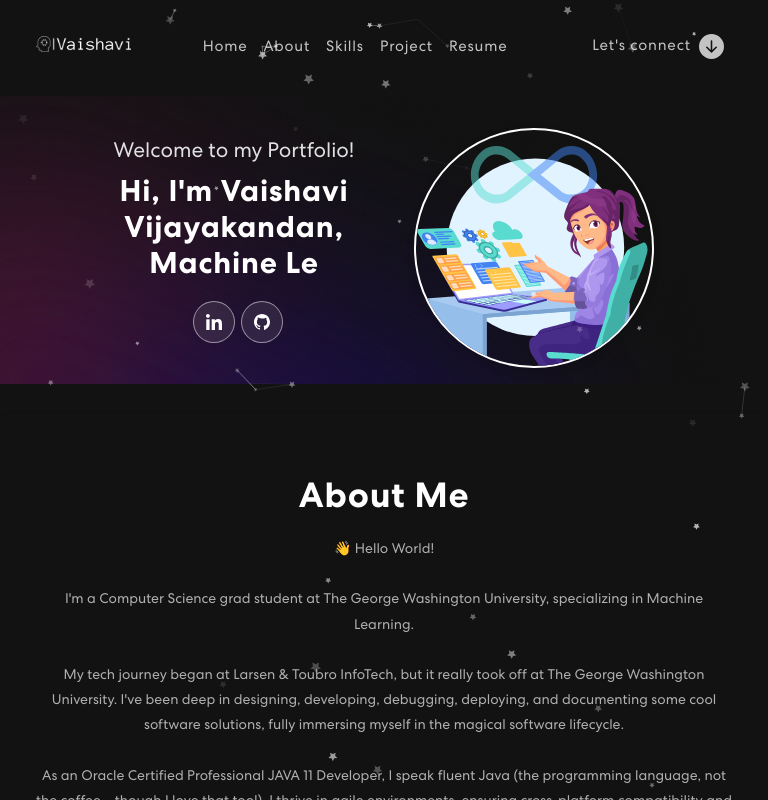
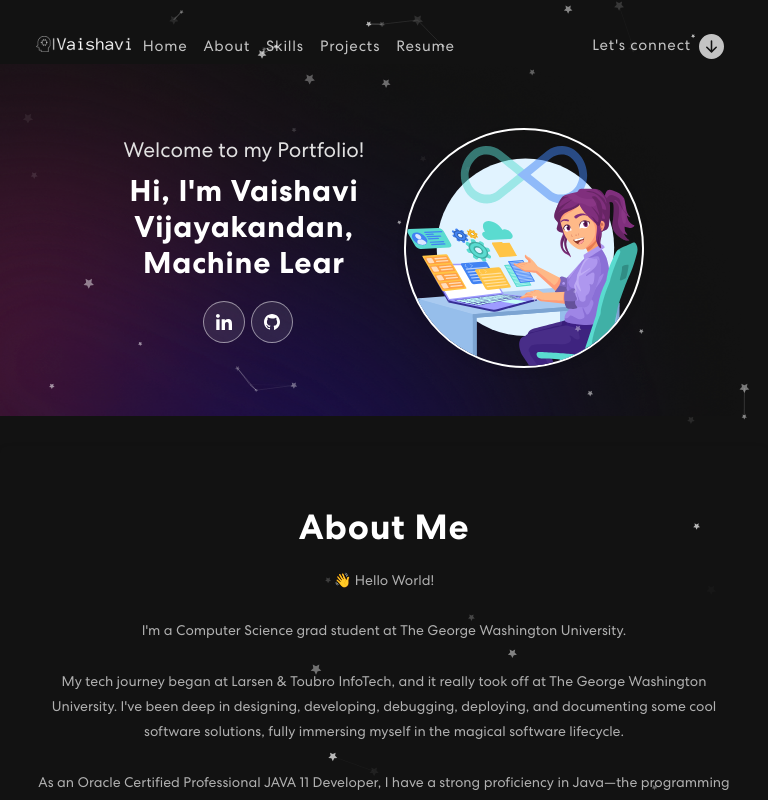
Before and after one commit to vaishavi/Vaishavi_Vijayakandan, a React (Create React App) app: page / in a window 768 px wide. Shown: the top 800 px of the page. Built offline with nearby package versions, Linux system fonts and the light colour scheme.

Commit message:
About section changes

```diff
--- a/src/App.css
+++ b/src/App.css
@@ -283,7 +283,7 @@ nav.navbar .navbar-toggler-icon:after {
   top: 8px;
 }
 
-nav.navbar .navbar-toggler[aria-expanded="true"] .navbar-toggler-icon:after {
+/* nav.navbar .navbar-toggler[aria-expanded="true"] .navbar-toggler-icon:after {
   transform: rotate(45deg);
   background-color: #fff;
   height: 2px;
@@ -297,7 +297,7 @@ nav.navbar .navbar-toggler[aria-expanded="true"] .navbar-toggler-icon:before {
 
 nav.navbar .navbar-toggler[aria-expanded="true"] .navbar-toggler-icon {
   border-color: transparent;
-}
+} */
 
 .vvd {
   font-weight: 400;
@@ -872,7 +872,6 @@ nav.navbar .navbar-toggler[aria-expanded="true"] .navbar-toggler-icon {
   text-align: center;
   width: 100%;
   max-width: 1000px;
-  /* Limit the max width of the form */
   margin: 0 auto;
 }
 
@@ -1154,16 +1153,13 @@ nav.navbar .navbar-toggler[aria-expanded="true"] .navbar-toggler-icon {
     width: 95px;
   }
   #basic-navbar-nav{
-    margin-left: 5rem;
+    margin-left: 1.25rem;
 
   }
   .nav.navbar .navbar-nav .nav-link.navbar-link {
     padding: 0px;
   }
 
-  .banner{
-    padding: 3rem;
-  }
 
  .navbar .nav-link {
    padding-left: 5px;
@@ -1194,8 +1190,8 @@ nav.navbar .navbar-toggler[aria-expanded="true"] .navbar-toggler-icon {
   }
 
   .banner {
-    padding: 1rem;
-    margin-top: 6rem;
+    padding: 3rem;
+    margin-top: 4rem;
   }
 
   .banner-main-img {
--- a/src/components/About.js
+++ b/src/components/About.js
@@ -13,14 +13,17 @@ const About = () => {
             <p>
   👋 Hello World!
   <br /><br />
-              I'm a Computer Science grad student at The George Washington University, specializing in Machine Learning.
+  I'm a Computer Science grad student at The George Washington University.
   <br /><br />
-              My tech journey began at Larsen & Toubro InfoTech, but it really took off at The George Washington University. I've been deep in designing, developing, debugging, deploying, and documenting some cool software solutions, fully immersing myself in the magical software lifecycle.
+  My tech journey began at Larsen & Toubro InfoTech, and it really took off at The George Washington University. I've been deep in designing, developing, debugging, deploying, and documenting some cool software solutions, fully immersing myself in the magical software lifecycle.
   <br /><br />
-              As an Oracle Certified Professional JAVA 11 Developer, I speak fluent Java (the programming language, not the coffee... though I love that too!). I thrive in agile environments, ensuring cross-platform compatibility and rapid rollout.
+  As an Oracle Certified Professional JAVA 11 Developer, I have a strong proficiency in Java—the programming language, though my enthusiasm for its caffeinated namesake is strong too! In agile environments, I am dedicated to ensuring cross-platform compatibility and rapid rollout.
   <br /><br />
-              Let's connect and create some tech magic together. Whether it's brainstorming the next big thing or diving into the code, I'm all in!
+  Let's connect and create some tech magic together. Exploring new ideas is always brighter in dark mode—after all, light attracts bugs!
+  <br /><br />
+  Whether it's brainstorming the next big thing or diving into the code, I'm all in!
 </p>
+
           </Col>
         </Row>
       </Container>
--- a/src/components/NavBar.js
+++ b/src/components/NavBar.js
@@ -45,11 +45,11 @@ export const NavBar = () => {
         </Navbar.Brand>
         <Navbar.Toggle aria-controls="basic-navbar-nav" onClick={() => setExpanded(expanded ? false : true)} id="navbar-toggle" />
         <Navbar.Collapse id="basic-navbar-nav">
-    <Nav className="me-auto" onSelect={() => setExpanded(false)}>
+    <Nav className="me-auto" onSelect={() => setExpanded(false)} id="navbar-first-set">
         <Nav.Link href="#home" className="navbar-link">Home</Nav.Link>
         <Nav.Link href="#about" className="navbar-link">About</Nav.Link>
         <Nav.Link href="#skills" className="navbar-link">Skills</Nav.Link>
-        <Nav.Link href="#projects" className="navbar-link">Project</Nav.Link>
+        <Nav.Link href="#projects" className="navbar-link">Projects</Nav.Link>
         <Nav.Link href="/Vaishavi_Vijayakandan_SDE.pdf" className="navbar-link">Resume</Nav.Link>
     </Nav>
     <Nav onSelect={() => setExpanded(false)}>
```
Lines whose indentation alone changed are shown as unchanged.
